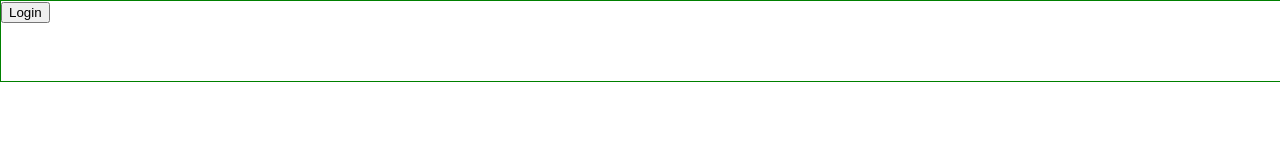
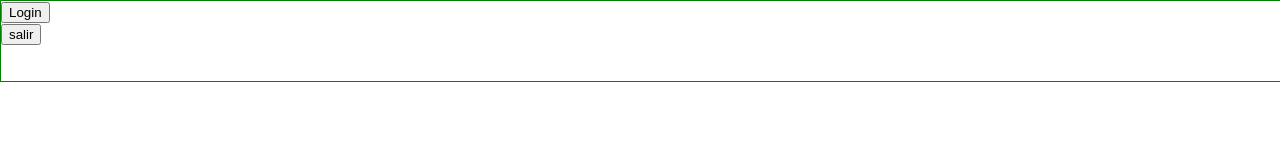
Before and after one commit to MarkoAyala/AC-Frontend, a React (Create React App) app in the folder Ecom/frontend/: page / in a window 1280 px wide. Shown: the top 160 px of the page. Built offline with nearby package versions, Linux system fonts and the light colour scheme.

Commit message:
implementación de auth0

```diff
--- a/Ecom/frontend/src/Components/Loggin/LogOutButton.tsx
+++ b/Ecom/frontend/src/Components/Loggin/LogOutButton.tsx
@@ -1,8 +1,12 @@
 import React from 'react'
+import {useAuth0} from '@auth0/auth0-react';
 
 function LogOutButton() {
+  const {logout} = useAuth0()
   return (
-    <div>LogOutButton</div>
+    <div>
+      <button onClick={()=> logout({returnTo: window.location.origin})}>salir</button>
+    </div>
   )
 }
 
--- a/Ecom/frontend/src/Views/Navbar.tsx
+++ b/Ecom/frontend/src/Views/Navbar.tsx
@@ -1,13 +1,29 @@
-import React from 'react'
+import { useAuth0 } from '@auth0/auth0-react';
+import React , {useEffect} from 'react'
 // ------ Import components -------- //
-import LogginButton from '../Components/Loggin/LogginButton'
+import LogginButton from '../Components/Loggin/LogginButton';
+import LogOutButton from '../Components/Loggin/LogOutButton';
 
 function Navbar() {
+  const {user , isAuthenticated, isLoading} = useAuth0();
+  useEffect(() => {
+    console.log(user)
+  }, [user])
+
   return (
     <div style={{width:"100%", height:"80px", border:"1px solid green"}}>
         <LogginButton/>
+        <LogOutButton/>
     </div>
   )
 }
 
 export default Navbar
+
+/* email: "markoayala3@hotmail.com"
+email_verified: false
+name: "markoayala3@hotmail.com"
+nickname: "markoayala3"
+picture: "https://s.gravatar.com/avatar/466b661626e32060fe96dff1f52eec54?s=480&r=pg&d=https%3A%2F%2Fcdn.auth0.com%2Favatars%2Fma.png"
+sub: "auth0|62be23768cc36d316ecf1dde"
+updated_at: "2022-06-30T22:30:40.182Z" */
```
